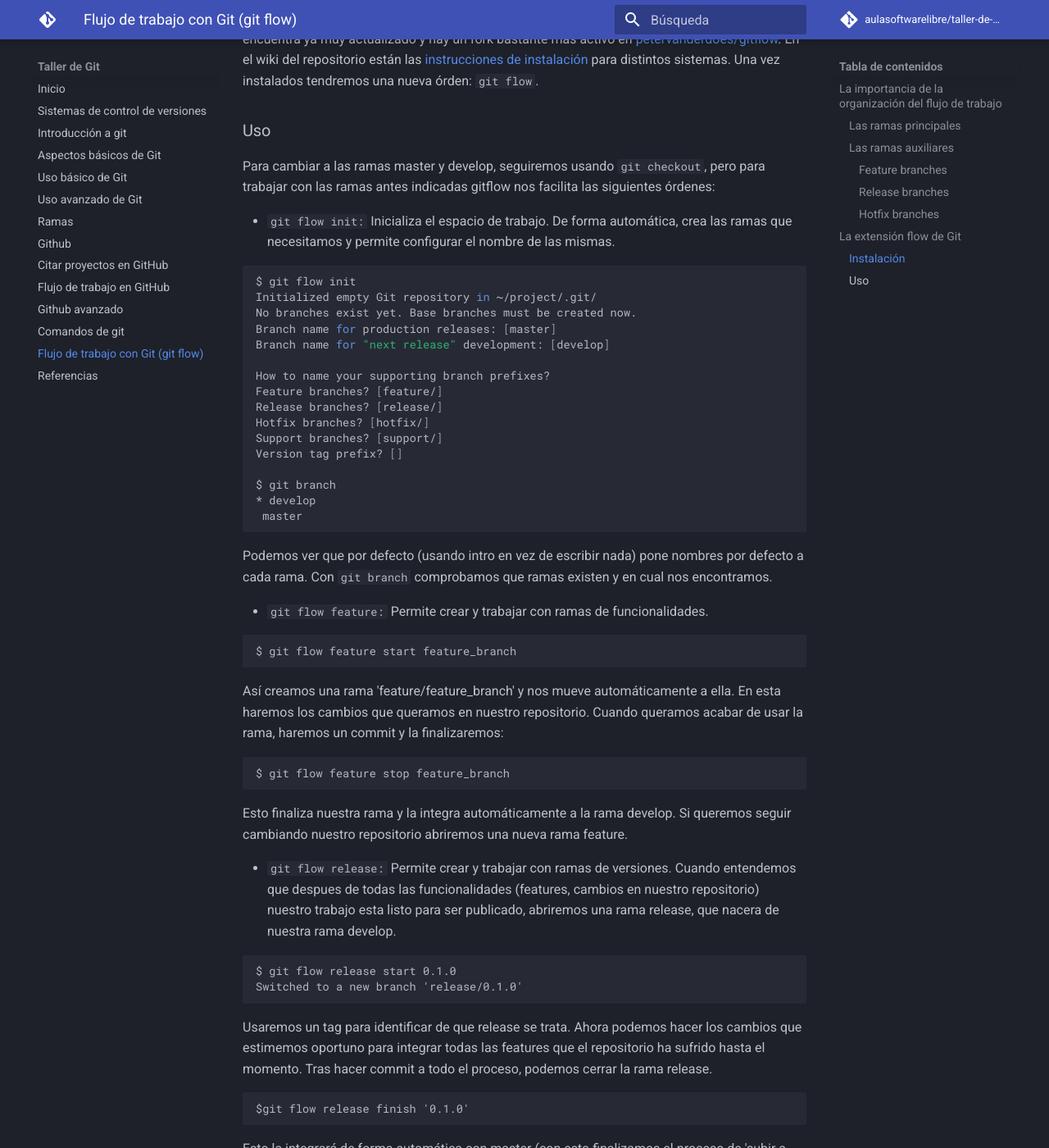
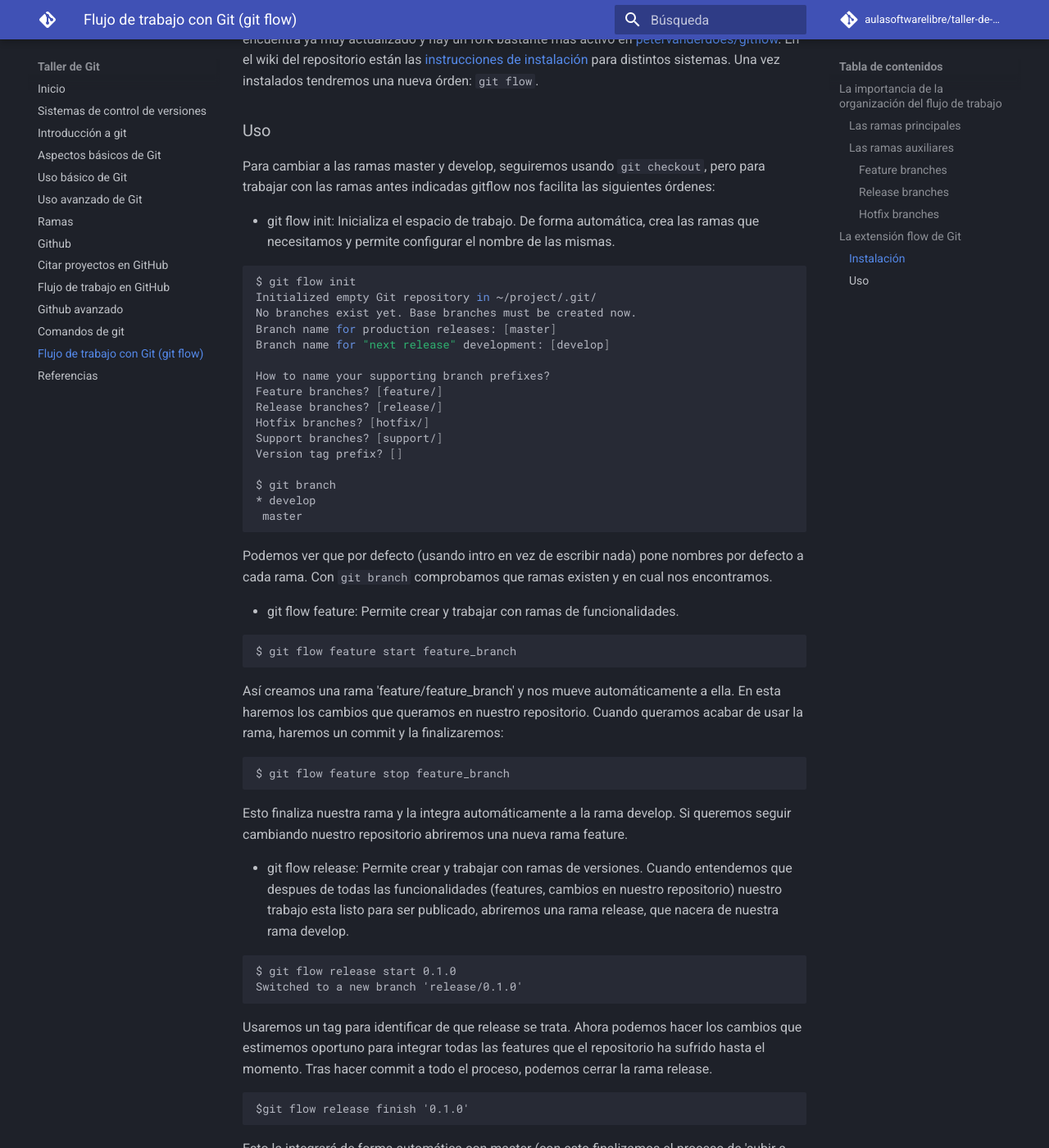
Before and after one commit to aulasoftwarelibre/taller-de-git, an MkDocs documentation site: the page built from docs/gitflow.md, in a window 1280 px wide and 1400 px high, scrolled down 2598 px. Shown: the whole window at 82% size. Built offline with MkDocs 1.6.1 and Material for MkDocs 9.7.7, drawn with Linux system fonts in a browser that asks for light colours; comment, search, counter and statistics services are not loaded.

````diff
--- a/docs/gitflow.md
+++ b/docs/gitflow.md
@@ -58,7 +58,7 @@ Aunque la fuente original de la extensión es del mismo autor del artículo, el
 Para cambiar a las ramas master y develop, seguiremos usando `git checkout`, pero para trabajar con las ramas antes indicadas gitflow nos facilita las siguientes órdenes:
 
 
-- `git flow init:` Inicializa el espacio de trabajo. De forma automática, crea las ramas que necesitamos y permite configurar el nombre de las mismas.
+- git flow init: Inicializa el espacio de trabajo. De forma automática, crea las ramas que necesitamos y permite configurar el nombre de las mismas.
 
 ```bash
 $ git flow init
@@ -83,7 +83,7 @@ Podemos ver que por defecto (usando intro en vez de escribir nada) pone nombres
 
 
 
-- `git flow feature:` Permite crear y trabajar con ramas de funcionalidades.
+- git flow feature: Permite crear y trabajar con ramas de funcionalidades.
 
 ```
 $ git flow feature start feature_branch
@@ -102,7 +102,7 @@ Esto finaliza nuestra rama y la integra automáticamente a la rama develop. Si q
 
 
 
-- `git flow release:` Permite crear y trabajar con ramas de versiones.
+- git flow release: Permite crear y trabajar con ramas de versiones.
 Cuando entendemos que despues de todas las funcionalidades (features, cambios en nuestro repositorio) nuestro trabajo esta listo para ser publicado, abriremos una rama release, que nacera de nuestra rama develop.
 
 ```
````
